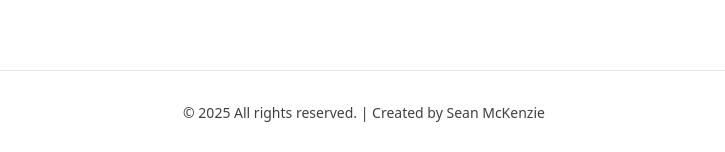
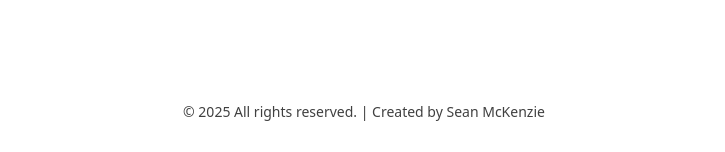
Before and after one commit to sharetasking/seanmckenzie, an Astro site: page / in a window 1280 px wide. Shown: the part 7215-7367 px from the top of the page, 276-1001 px from the left. Built offline with nearby package versions, Linux system fonts and the light colour scheme; Astro itself is replaced by a stand-in of ours.

Commit message:
No footer border

```diff
--- a/src/components/footer.astro
+++ b/src/components/footer.astro
@@ -2,7 +2,7 @@
 ---
 
 <section
-  class="text-gray-700 bg-white border-t mt-20 dark:bg-neutral-950 border-neutral-200 dark:border-neutral-800"
+  class="text-gray-700 bg-white mt-20 dark:bg-neutral-950 border-neutral-200 dark:border-neutral-800"
 >
   <div
     class="container flex flex-col items-center py-8 mx-auto px-7 max-w-7xl"
```
